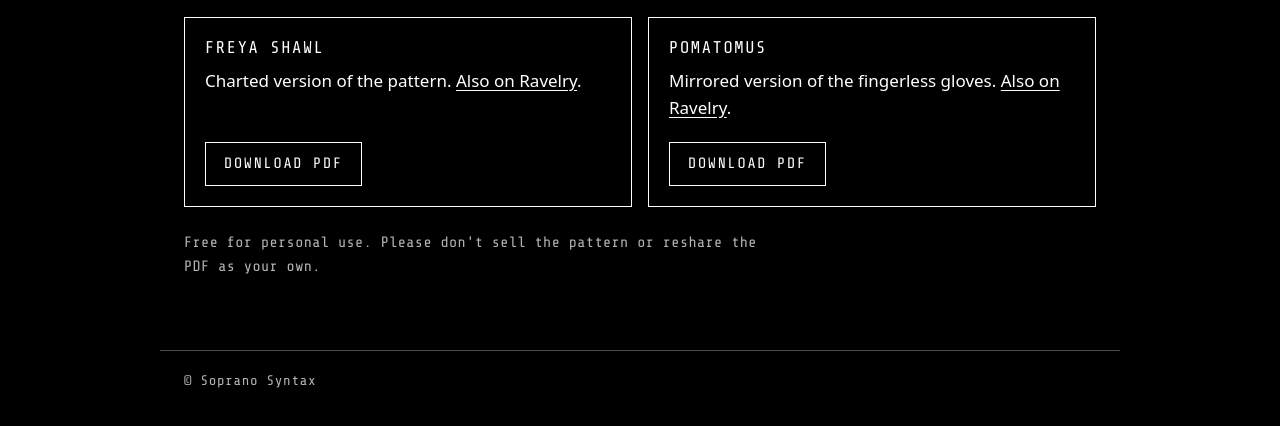
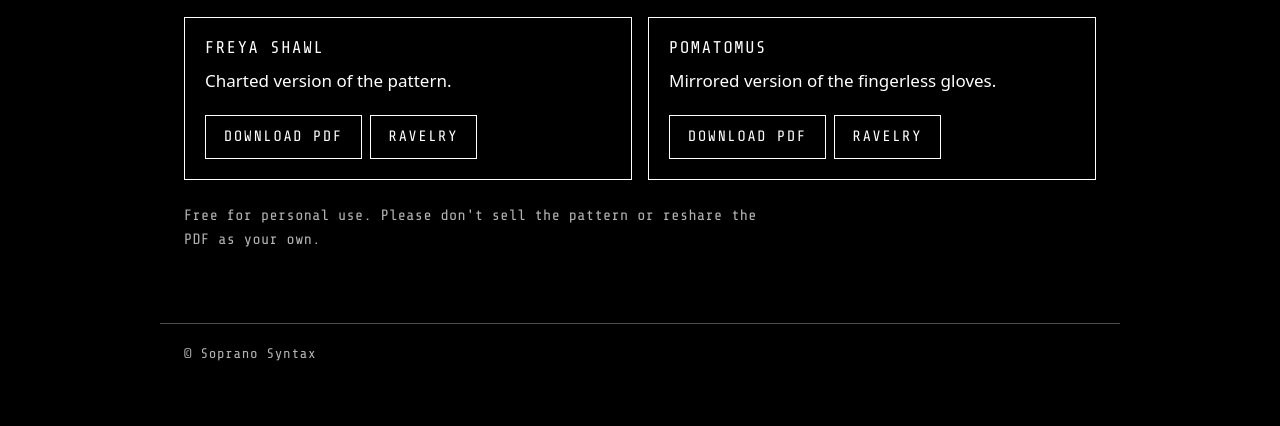
Before and after one commit to sopranosyntax/sopranosyntax.github.io, a plain HTML site: page knitting.html in a window 1280 px wide. Shown: the part 192-618 px from the top of the page. Drawn offline with nearby package versions, Linux system fonts and the light colour scheme.

Commit message:
Show Ravelry links as buttons next to the PDF downloads
Co-Authored-By: Claude Sonnet 5.5 <noreply@anthropic.com>

```diff
--- a/knitting.html
+++ b/knitting.html
@@ -38,13 +38,19 @@
     <div class="grid">
       <article class="card">
         <h3>Freya shawl</h3>
-        <p>Charted version of the pattern. <a href="https://www.ravelry.com/patterns/library/freya-shawl">Also on Ravelry</a>.</p>
-        <a class="btn" href="patterns/freya-shawl-charted.pdf" download>Download PDF</a>
+        <p>Charted version of the pattern.</p>
+        <div class="actions">
+          <a class="btn" href="patterns/freya-shawl-charted.pdf" download>Download PDF</a>
+          <a class="btn" href="https://www.ravelry.com/patterns/library/freya-shawl">Ravelry</a>
+        </div>
       </article>
       <article class="card">
         <h3>Pomatomus</h3>
-        <p>Mirrored version of the fingerless gloves. <a href="https://www.ravelry.com/patterns/library/fingerless-pomatomus-gloves">Also on Ravelry</a>.</p>
-        <a class="btn" href="patterns/pomatomus-mirrored.pdf" download>Download PDF</a>
+        <p>Mirrored version of the fingerless gloves.</p>
+        <div class="actions">
+          <a class="btn" href="patterns/pomatomus-mirrored.pdf" download>Download PDF</a>
+          <a class="btn" href="https://www.ravelry.com/patterns/library/fingerless-pomatomus-gloves">Ravelry</a>
+        </div>
       </article>
     </div>
 
--- a/style.css
+++ b/style.css
@@ -168,6 +168,7 @@ ul.plain li { margin-bottom: 0.4em; }
 }
 .card p { flex: 1; }
 .card .btn { margin-top: 4px; }
+.actions { display: flex; flex-wrap: wrap; gap: 8px; }
 
 /* ---------- Screenshots ---------- */
 .shots {
```
